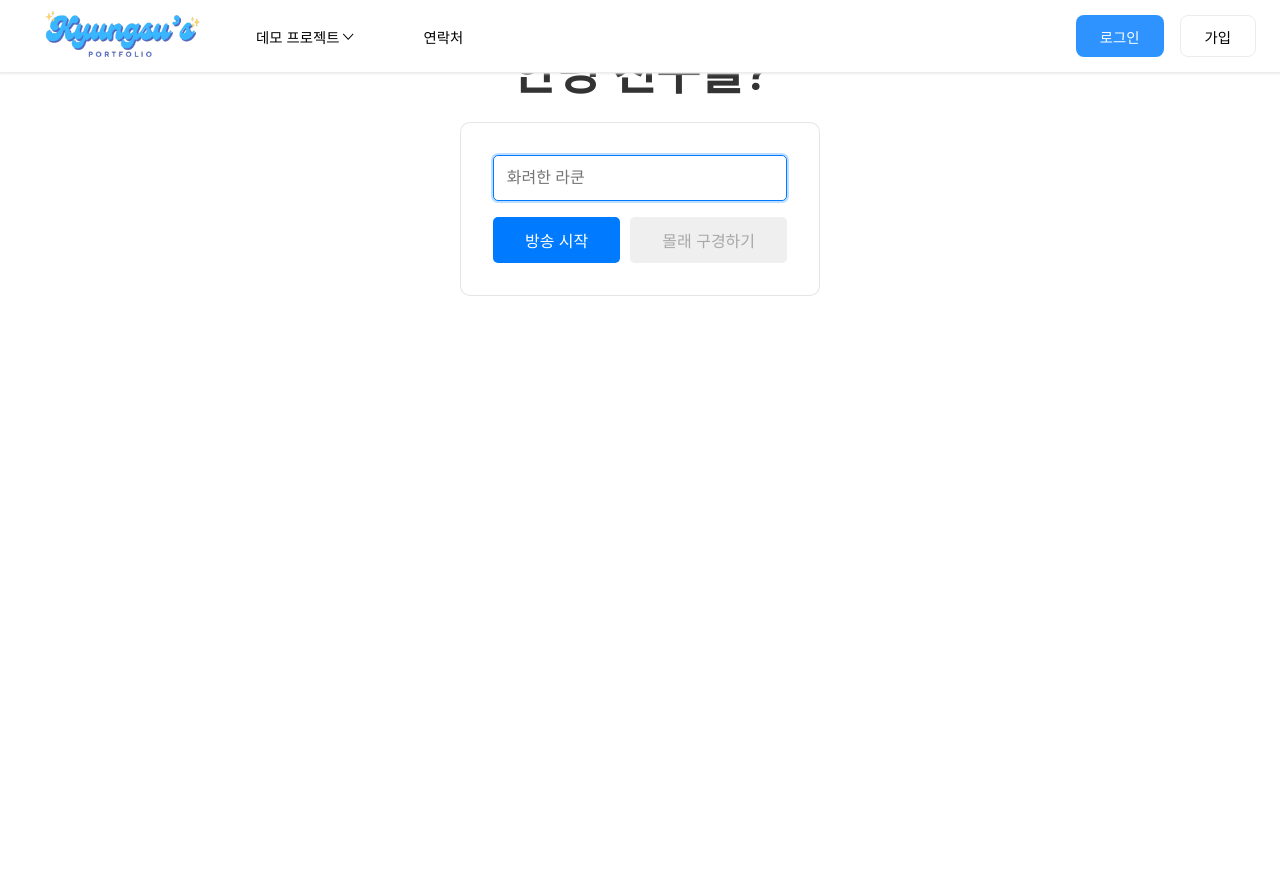
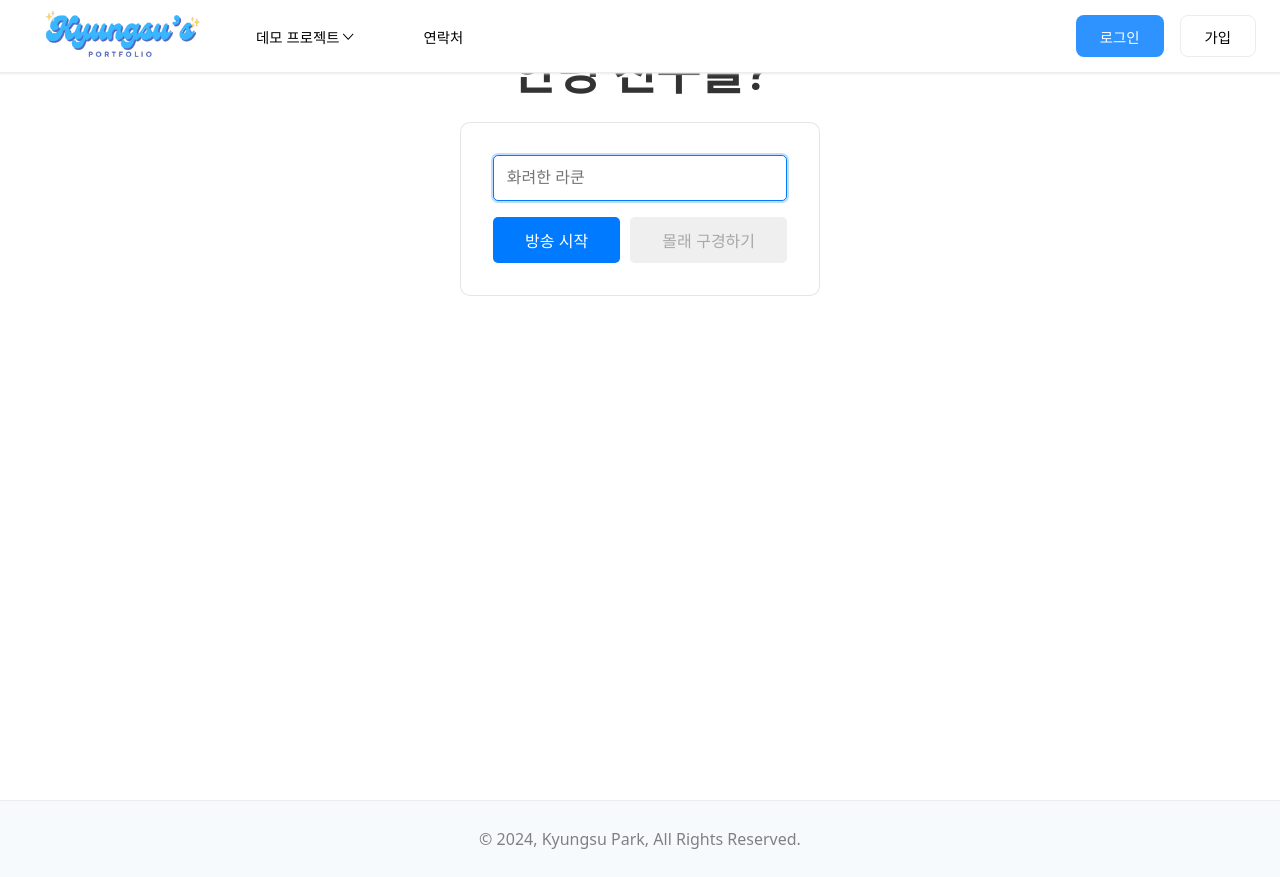
Before and after one commit to gigigihuhuhu/video-app, a Vue app: page /video-call/prev in a window 1280 px wide. Before the commit the page ends 800 px from the top, so only its background shows below. Built offline with nearby package versions, Linux system fonts and the light colour scheme.

Commit message:
Footer 추가

```diff
--- a/src/App.vue
+++ b/src/App.vue
@@ -2,15 +2,17 @@
   <div id="app">
     <Header />
     <router-view></router-view>
+    <Footer />
   </div>
 </template>
 
 <script>
 import Header from './components/Header.vue'
+import Footer from './components/Footer.vue'
 export default {
   name: 'App',
   components:{
-    Header
+    Header,Footer
   }
 };
 </script>
--- /dev/null
+++ b/src/components/Footer.vue
@@ -0,0 +1,23 @@
+<template>
+    <footer class="footer">
+      <div>
+        © 2024, Kyungsu Park, All Rights Reserved.
+      </div>
+    </footer>
+  </template>
+
+  <script>
+  export default {
+    name: 'FooterVue',
+  };
+  </script>
+
+  <style scoped>
+  .footer {
+    background-color: var(--lightgray-background-color);
+    padding: 30px 0;
+    text-align: center;
+    color: var(--gray-font-color);
+    border-top: 1px solid var(--lightgray-color);
+  }
+  </style>
```
